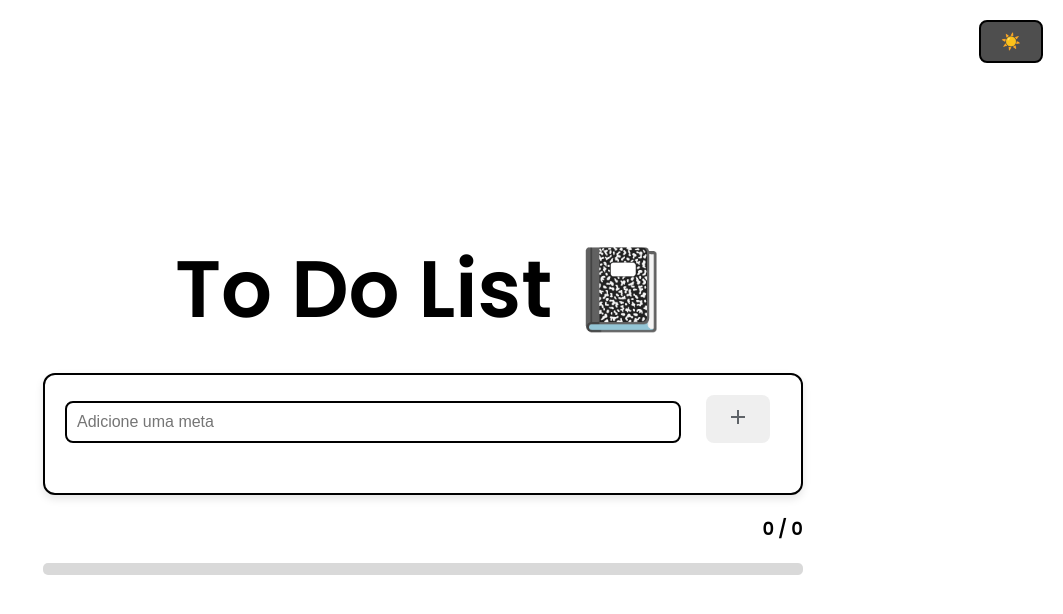
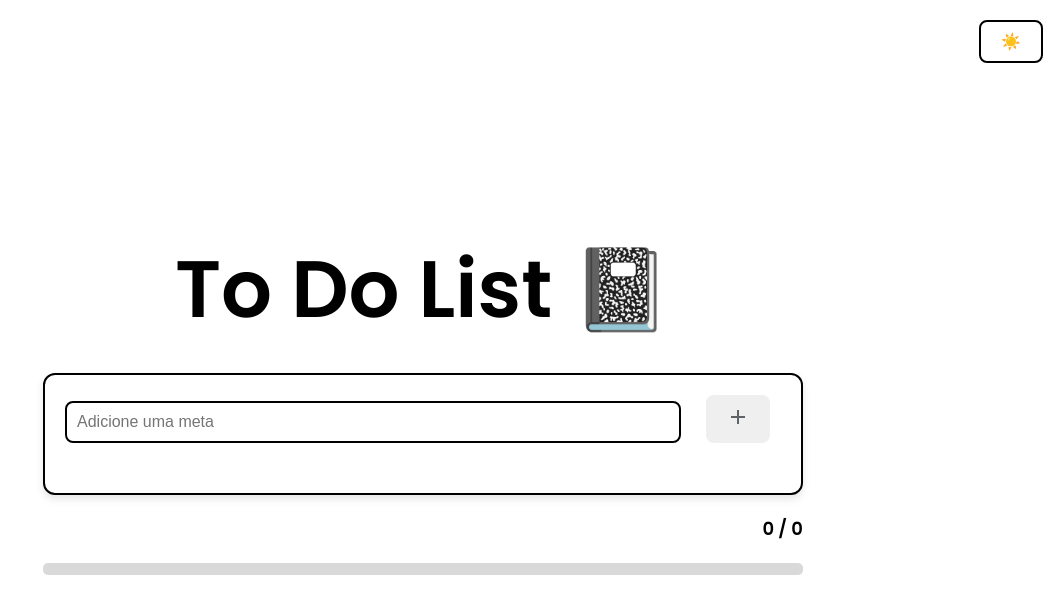
Before and after one commit to D4fto/todolist2, a plain HTML site: page index.html in a window 1280 px wide. Shown: the whole page, without its empty margins (217-1280 px from the left). Drawn offline with Linux system fonts and the light colour scheme.

Commit message:
Update style.css

```diff
--- a/style.css
+++ b/style.css
@@ -367,7 +367,7 @@ body {
 :root {
     --bg-color: #ffffff;
     --text-color: #000000;
-    --button-bg: #4e4e4e;
+    --button-bg: #ffffff;
     --progress-bg: #616161;
     --button-text: #000000;
     --button-hover: #ffe066;
```
